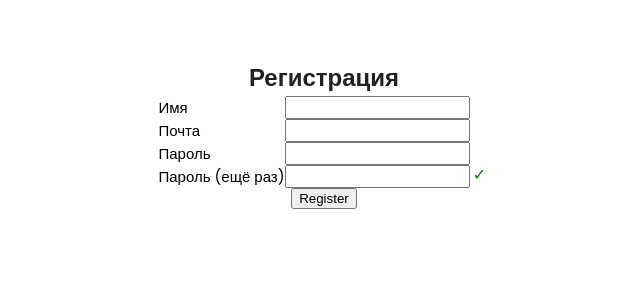
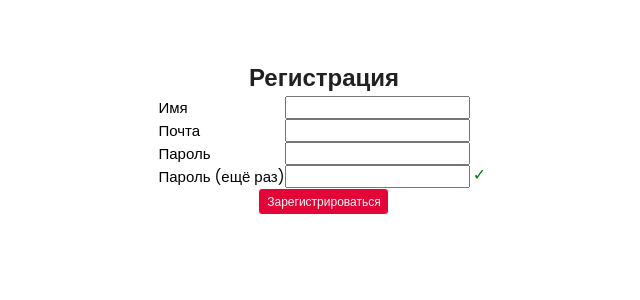
Before and after one commit to AliyaRazyapova/SushiDrop, a Vue app in the folder frontend/: page /register in a window 1280 px wide. Shown: the top 300 px of the page, without its empty margins (316-956 px from the left). Built offline with nearby package versions, Linux system fonts and the light colour scheme.

Commit message:
[fix] button in RegistrationForm

```diff
--- a/frontend/src/components/RegistrationForm.vue
+++ b/frontend/src/components/RegistrationForm.vue
@@ -35,7 +35,9 @@
         </div>
       </div>
       <div>
-        <button type="submit" :disabled="!passwordsMatch">Register</button>
+        <button class="button" type="submit" :disabled="!passwordsMatch">
+          Зарегистрироваться
+        </button>
       </div>
     </form>
   </div>
@@ -121,4 +123,20 @@ export default {
 .passwords_match {
   color: green;
 }
+
+.button {
+  font-family: 'Poppins', sans-serif;
+  font-style: normal;
+  font-weight: 400;
+  font-size: 12px;
+  line-height: 17px;
+
+  color: #FAFAFA;
+  background: #E30538;
+  border-radius: 4px;
+  border: 1px solid #FAFAFA;
+
+  width: 131px;
+  height: 27px;
+}
 </style>
```
